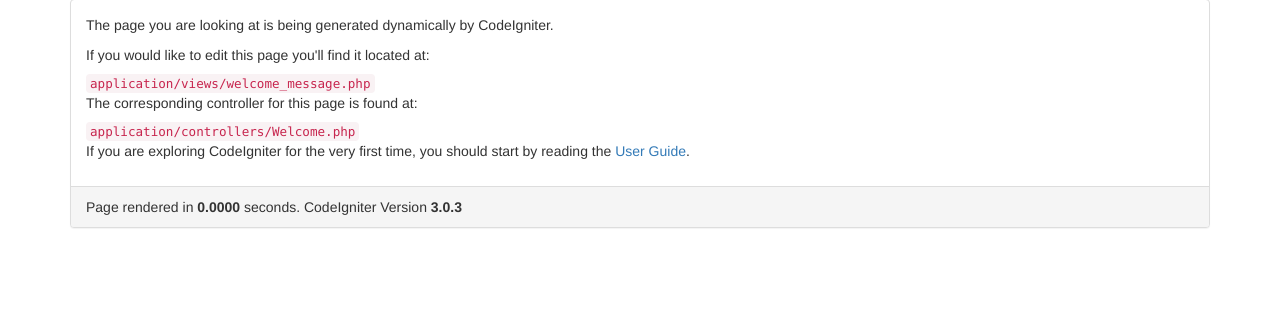
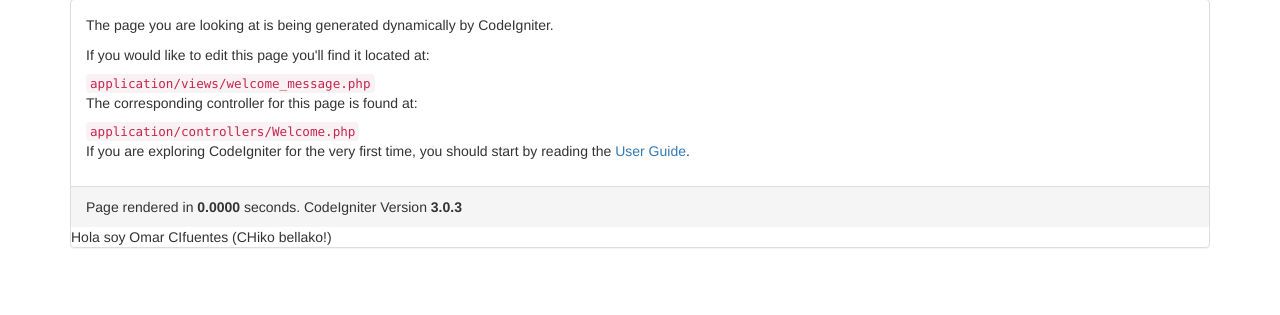
Before and after one commit to xaloh007/TeclerasVirtualesPHP, a CodeIgniter app: page /CodeIgniter/ in a window 1280 px wide. Shown: the part 193-508 px from the top of the page. Run offline with CodeIgniter, Linux system fonts and the light colour scheme.

Commit message:
Agregar hola mundo

```diff
--- a/application/views/welcome_message.php
+++ b/application/views/welcome_message.php
@@ -18,4 +18,7 @@ defined('BASEPATH') OR exit('No direct script access allowed');
 	</div>
 
 	<div class="panel-footer">Page rendered in <strong>{elapsed_time}</strong> seconds. <?php echo  (ENVIRONMENT === 'development') ?  'CodeIgniter Version <strong>' . CI_VERSION . '</strong>' : '' ?></div>
+
+
+	<div> Hola soy Omar CIfuentes (CHiko bellako!)</div>
 	</div>
```
